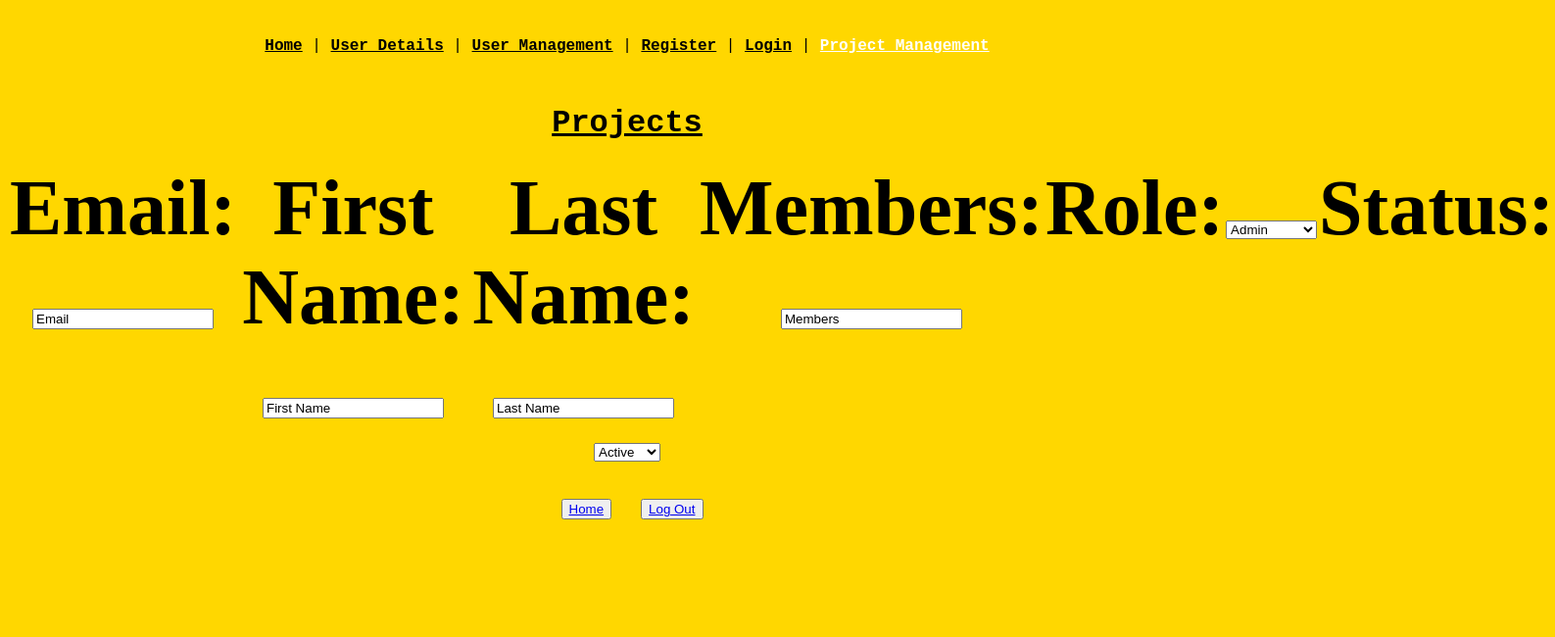
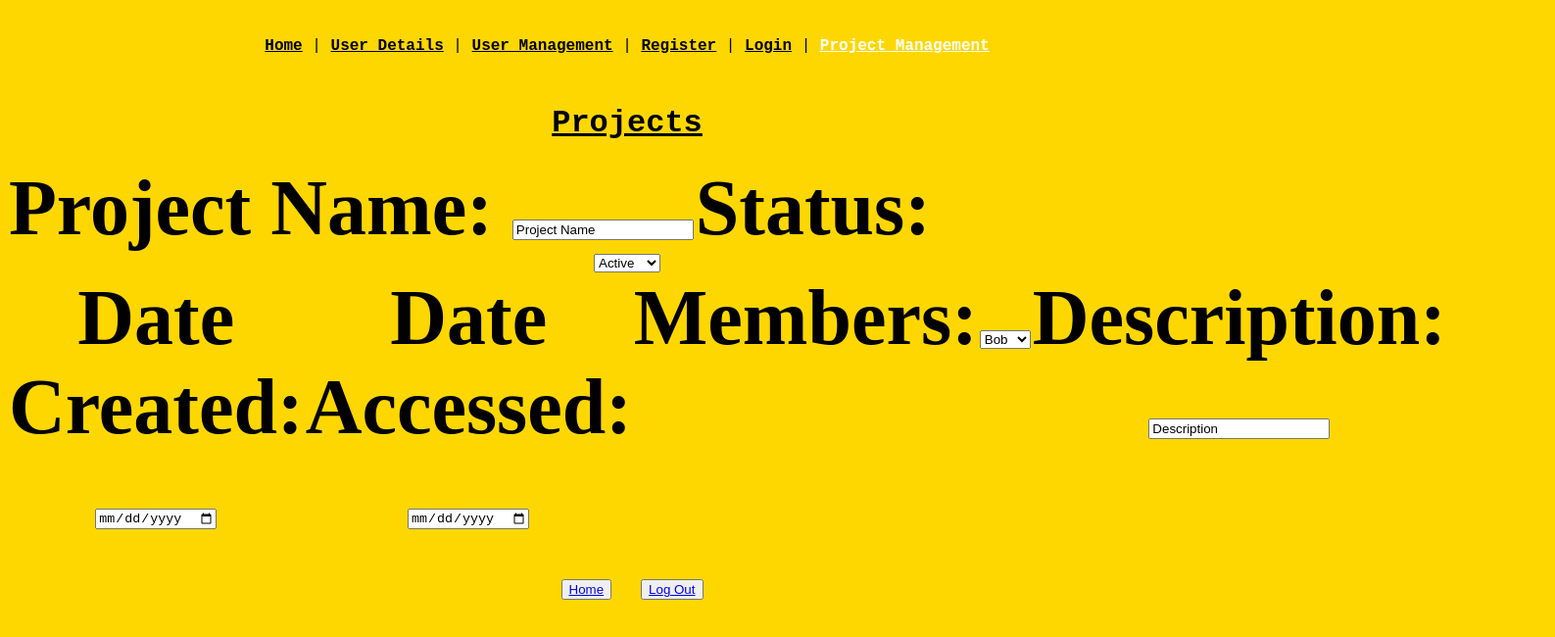
Before and after one commit to rkenney4/seniorproj, a Vue app: page /project-management in a window 1280 px wide. Shown: the top 650 px of the page at 98% size, 1587 px wide, since content can reach past the window. Built offline with nearby package versions, Linux system fonts and the light colour scheme; no server answers.

Commit message:
Updated Project Management page to fit mockup

```diff
--- a/src/views/ProjectManagement.vue
+++ b/src/views/ProjectManagement.vue
@@ -1,23 +1,23 @@
 <template>
     <h1><u>Projects</u></h1>
     <form>
-        <th><b>Email:</b> <input type="text" style="margin:3vh" value="Email"></th>
-        <th><b>First Name:</b> <input type="text" style="margin:3vh" value="First Name"></th>
-        <th><b>Last Name:</b> <input type="text" style="margin:3vh" value="Last Name"></th>
-        <th><b>Members:</b> <input type="text" style="margin:3vh" value="Members"></th>
-        <th><b>Role:</b> </th>
-        <th>
-            <select>
-              <option>Admin</option>
-              <option>Tester</option>
-              <option>Unassigned</option>
-           </select>
-        </th>
+        <th><b>Project Name:</b> <input type="text" value="Project Name"></th>
         <th><b>Status:</b></th>
         <select>
               <option>Active</option>
               <option>Inactive</option>
         </select>
+        <th><b>Date Created:</b> <input type="date" value="Date Created"></th>
+        <th><b>Date Accessed:</b> <input type="date" value="Last Accessed"></th>
+        <th><b>Members:</b></th>
+        <th>
+            <select>
+              <option>Bob</option>
+              <option>John</option>
+              <option>Mark</option>
+           </select>
+        </th>
+        <th><b>Description:</b> <input type="textarea" value="Description"></th>
     </form>
     <br>
     <button type="submit" style="margin:20px"><router-link to="/home">Home</router-link></button>
```
